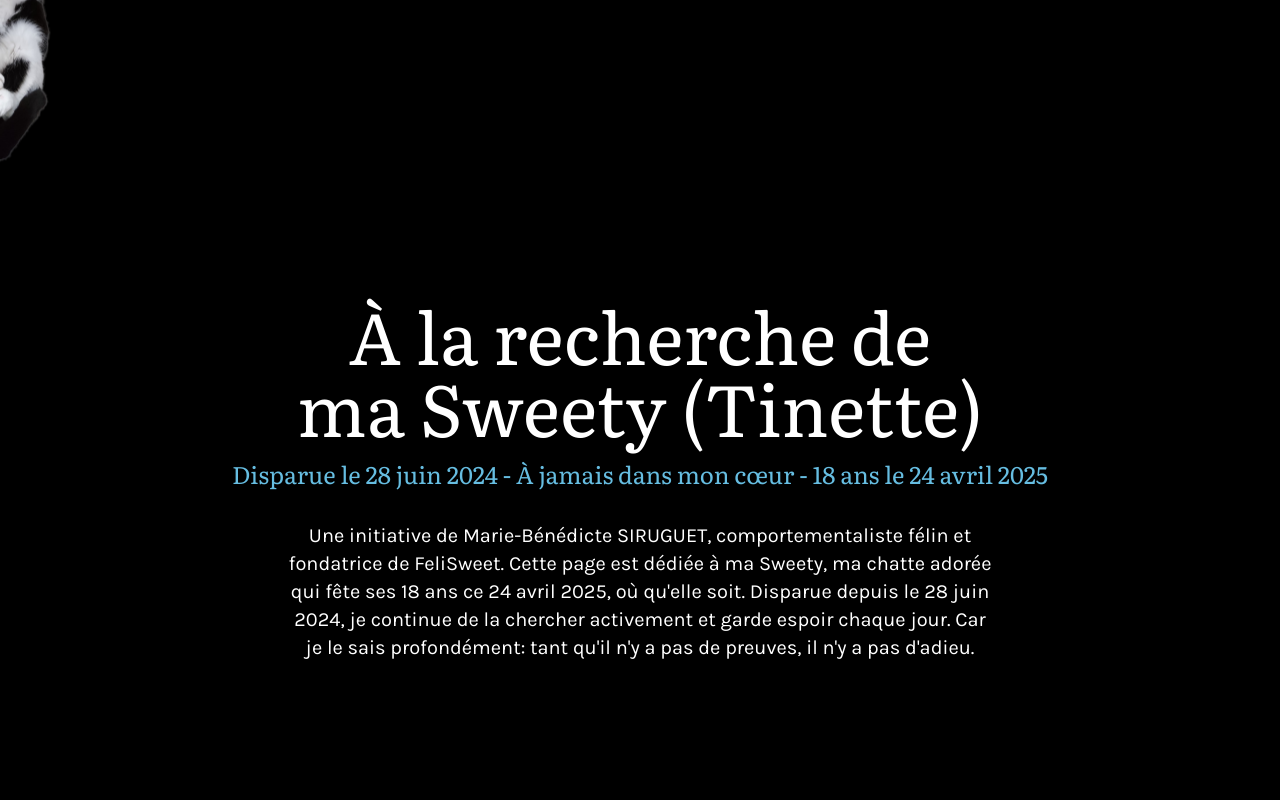
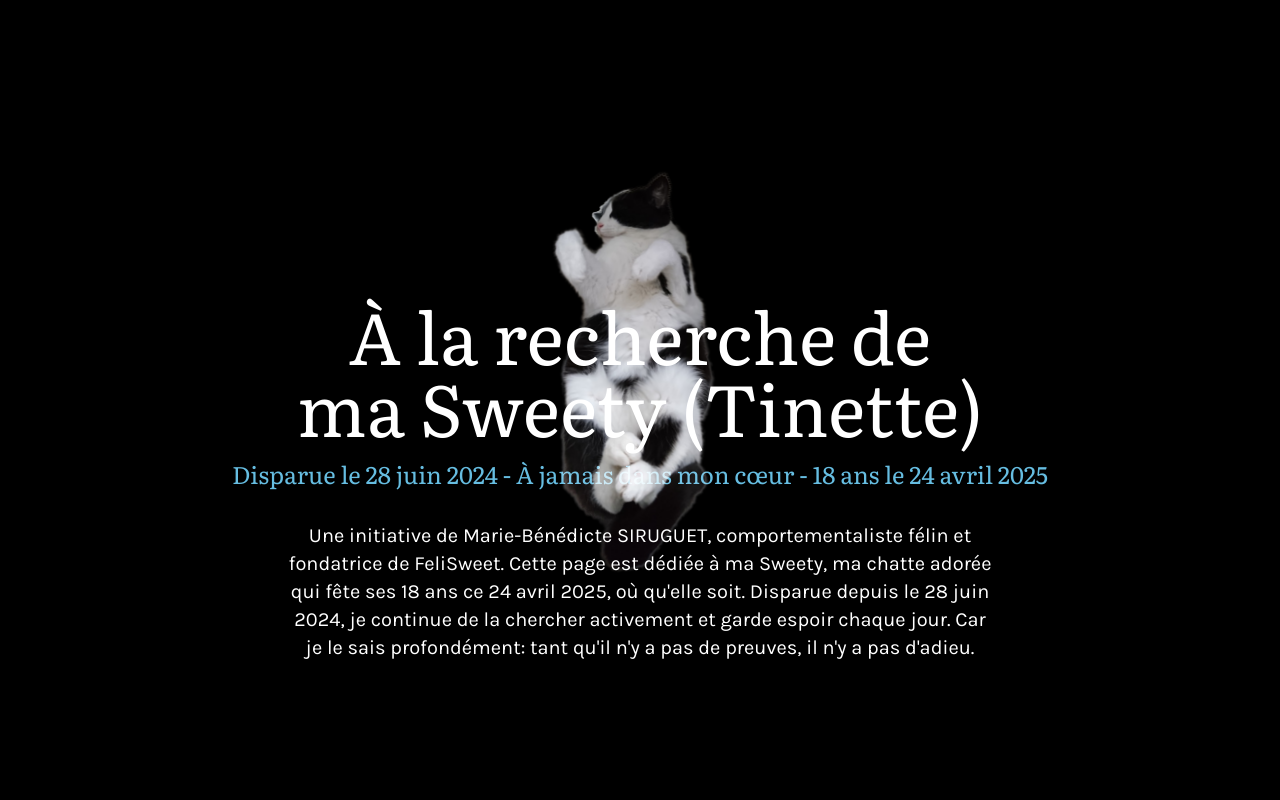
Before and after one commit to sdsmnc221/flsw.tinette.birthday.always, a Next.js app: page / in a window 1280 px wide. Shown: the top 800 px of the page. Built offline with nearby package versions, Linux system fonts and the light colour scheme.

Commit message:
fix: correct initial appearance of Tinette on desktop
Co-authored-by: An TRUONG <26313690+sdsmnc221@users.noreply.github.com>

```diff
--- a/app/globals.css
+++ b/app/globals.css
@@ -551,3 +551,10 @@ a.button {
     margin-right: auto;
   }
 }
+
+/* Ajouter cette règle à la fin du fichier */
+@media (max-width: 767px) {
+  .fixed.pointer-events-none {
+    display: none !important;
+  }
+}
--- a/components/floating-tinette.tsx
+++ b/components/floating-tinette.tsx
@@ -1,6 +1,6 @@
 "use client"
 
-import { useEffect, useRef, useState } from "react"
+import { useEffect, useRef } from "react"
 import Image from "next/image"
 import { gsap } from "gsap"
 import { ScrollTrigger } from "gsap/ScrollTrigger"
@@ -9,12 +9,8 @@ import { useMobile } from "@/hooks/use-mobile"
 export default function FloatingTinette() {
   const tinetteRef = useRef<HTMLDivElement>(null)
   const isMobile = useMobile()
-  const [isInitialized, setIsInitialized] = useState(false)
 
   useEffect(() => {
-    // Marquer comme initialisé après le premier rendu
-    setIsInitialized(true)
-
     // Ne pas exécuter l'animation sur mobile
     if (typeof window === "undefined" || !tinetteRef.current || isMobile) return
 
@@ -244,8 +240,8 @@ export default function FloatingTinette() {
     }
   }, [isMobile])
 
-  // Ne pas rendre le composant sur mobile ou avant l'initialisation
-  if (isMobile || !isInitialized) return null
+  // Ne pas rendre le composant sur mobile
+  if (isMobile) return null
 
   return (
     <div
@@ -256,6 +252,8 @@ export default function FloatingTinette() {
         height: "auto",
         zIndex: 100,
         opacity: 1,
+        left: 0,
+        top:0,
         transform: "translate(-50%, -50%)", // Centrer l'élément
         mixBlendMode: "screen", // Effet de fusion pour ne pas cacher le texte
       }}
```
Also changed, not shown: public/images/antr-tech-screenshot.jpg.
